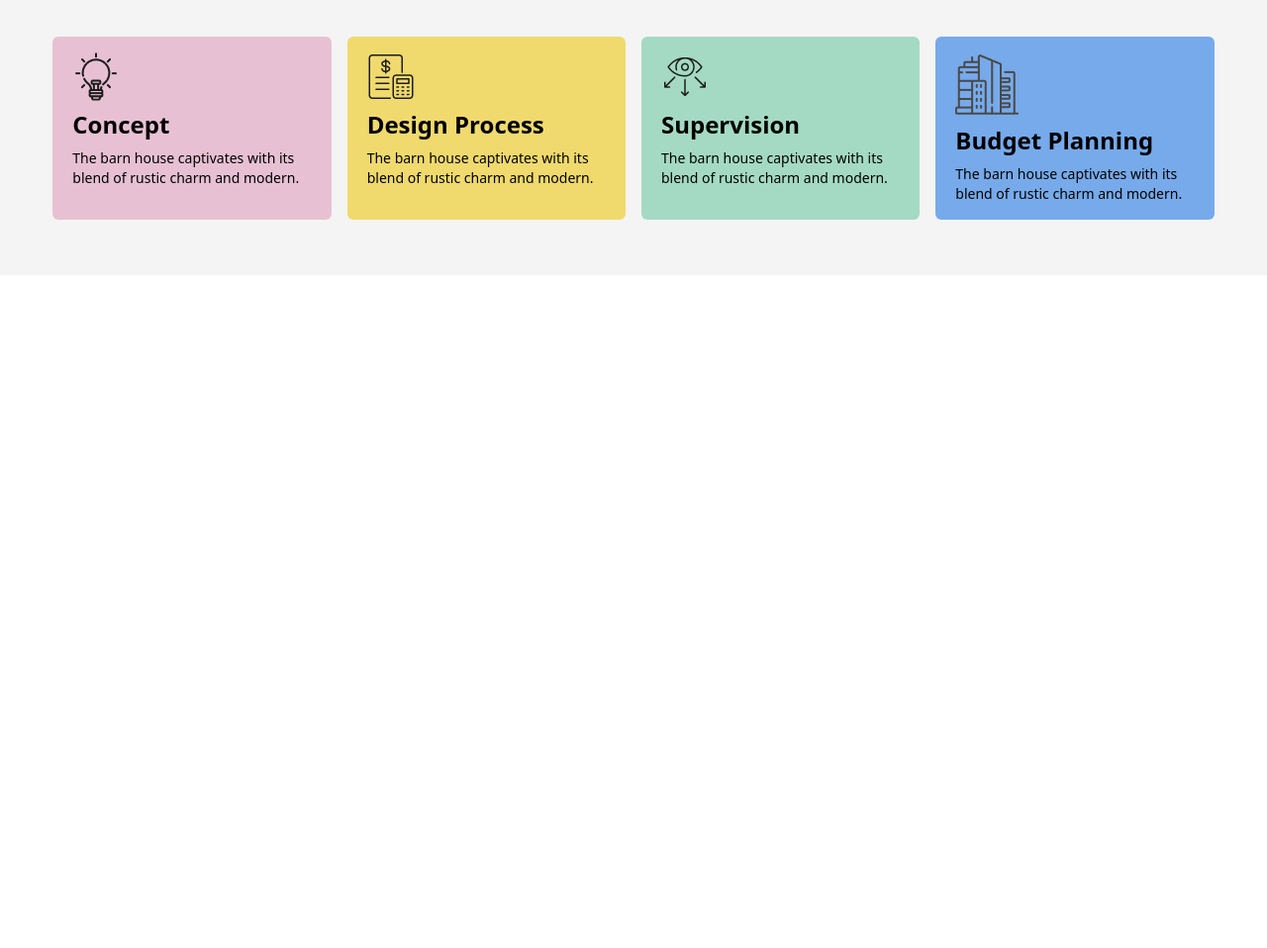
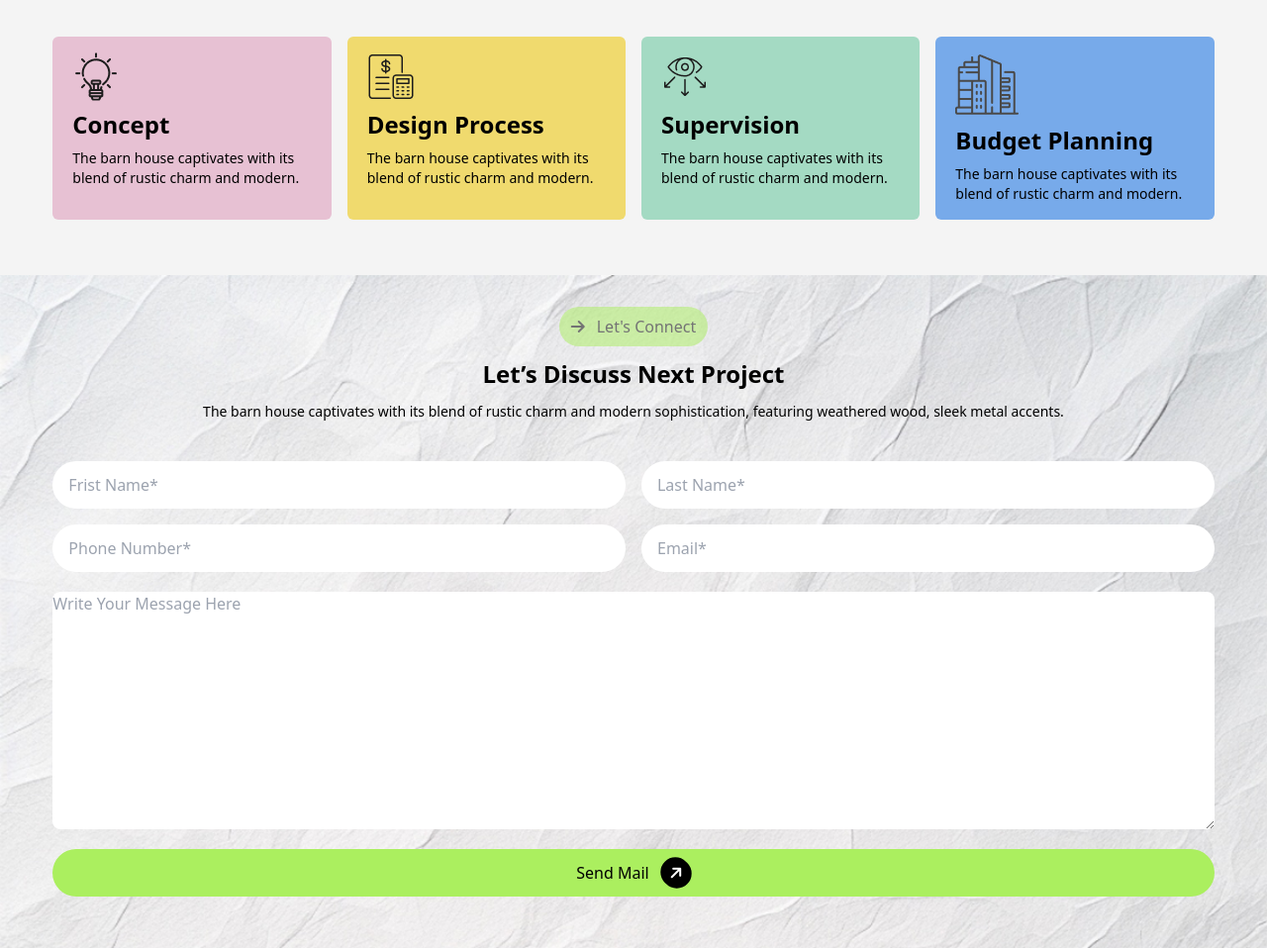
Before and after one commit to MdHasanAliGHUN/Assignment-3, a plain HTML site: page index.html in a window 1280 px wide. Shown: the part 1726-2684 px from the top of the page at 99% size. Before the commit the page ends 2004 px from the top, so only its background shows below. Drawn offline with nearby package versions, Linux system fonts and the light colour scheme.

Commit message:
Discuss Section Complited

```diff
--- a/index.html
+++ b/index.html
@@ -133,6 +133,38 @@
                 </div>
             </div>
          </section>
+
+
+         <!-- Let’s Discuss Next Project Start From Here-->
+         <section class="py-8 bg-bgImg bg-cover">
+            <div class="w-11/12 mx-auto">
+                <div>
+                    <div class="text-center mb-10">
+                        <div class="flex justify-center">
+                            <button class="rounded-full py-2 px-3 flex gap-3 items-center bg-btn-bg-color opacity-50"><span><i class="fa-solid fa-arrow-right"></i></span>Let's Connect</button>
+                        </div>
+                        <h1 class="text-2xl font-bold my-3">Let’s Discuss Next Project</h1>
+                        <p class="text-sm font-medium">The barn house captivates with its blend of rustic charm and  modern sophistication, featuring weathered wood, sleek metal accents.</p>
+                    </div>
+                    <div>
+                        <div class="grid grid-cols-1 md:grid-cols-2 gap-4">
+                            <div><input class="w-full py-3 px-4 rounded-full" type="text" required placeholder="Frist Name*"></div>
+                            <div><input type="text" class="w-full py-3 px-4 rounded-full"  required placeholder="Last Name*"></div>
+                            <div><input type="number" class="w-full py-3 px-4 rounded-full"  required placeholder="Phone Number*"></div>
+                            <div><input type="email" class="w-full py-3 px-4 rounded-full" required  placeholder="Email*"></div>
+                        </div>
+                        <div class="my-5">
+                            <textarea class="w-full rounded-lg" placeholder="Write Your Message Here" name="" id="" cols="30" rows="10"></textarea>
+
+                            <button class="rounded-full py-2 px-3 flex w-full my-5 gap-3 items-center bg-btn-bg-color justify-center">Send Mail <span><i class="fa-solid fa-arrow-right bg-black rounded-full p-2 text-white -rotate-45"></i></span></button>
+                        </div>
+                    </div>
+
+                </div>
+            </div>
+         </section>
+
+
     <!-- Footer Start From Here -->
 
     <!-- JavaScript Link -->
--- a/js.js
+++ b/js.js
@@ -8,6 +8,9 @@ tailwind.config = {
             fontFamily:{
                 'manrope': "Manrope"
 
+            },
+             backgroundImage: {
+                'bgImg': "url('/img/bg.jpg')"
             }
         },
     },
```
